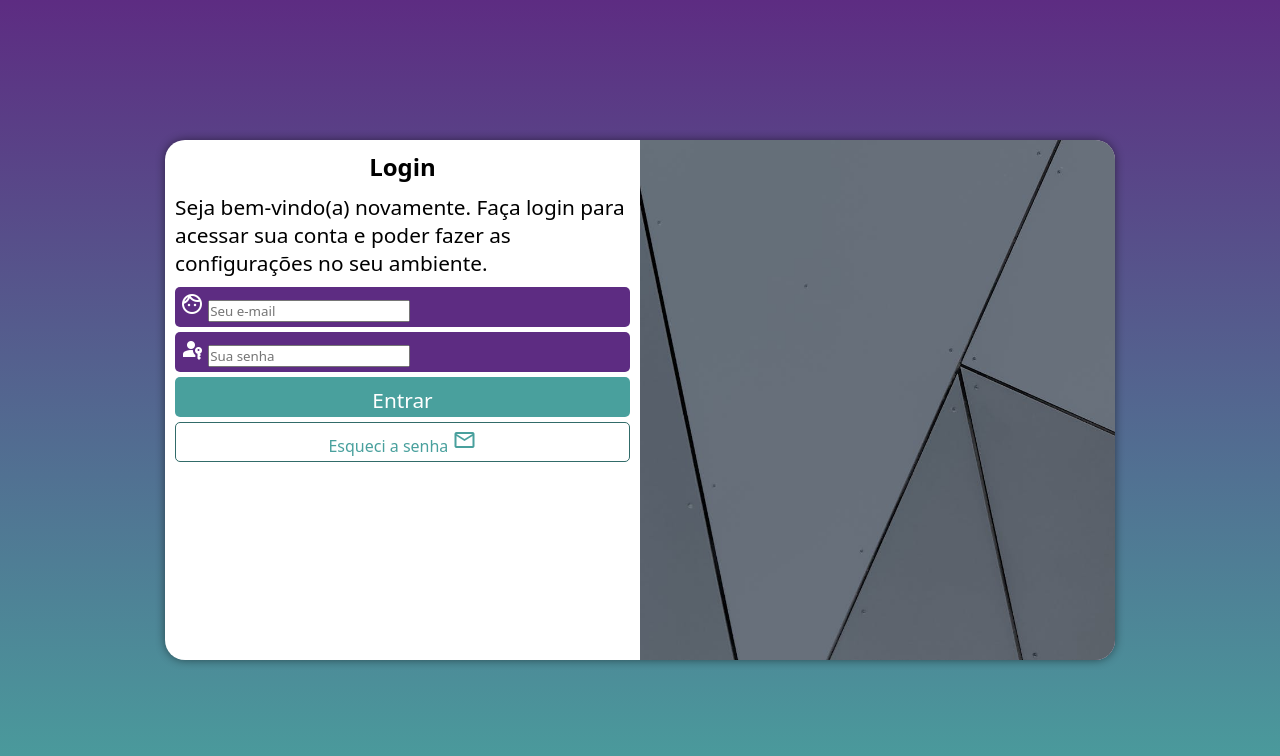
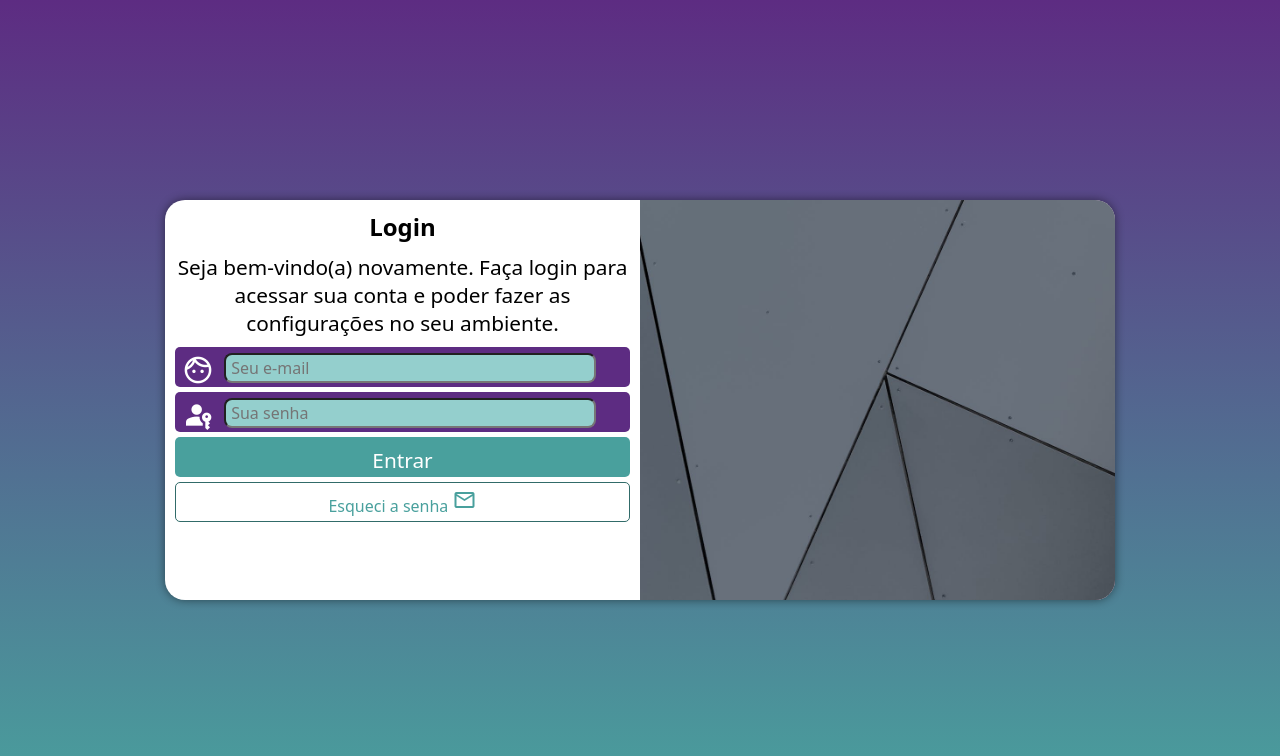
Before and after one commit to MaickoDiego/projeto-login, a plain HTML site: page index.html in a window 1280 px wide. Drawn offline with nearby package versions, Linux system fonts and the light colour scheme.

Commit message:
finalizando projeto-login

```diff
--- a/estilos/media-query.css
+++ b/estilos/media-query.css
@@ -10,14 +10,14 @@ Desktop: 992 até 1200px
 */
 
 @media screen and (min-width:768px) and (max-width:992px) {
-
+    /* configurações para tablet*/
     body {
         background-image: linear-gradient(to top, #49a09d, #5d2c82);
     }
 
     section#login {
         width: 90vw;
-
+        height: 350px;
     }
 
     section#login > div#imagem {
@@ -37,12 +37,13 @@ Desktop: 992 até 1200px
 }
 
 @media screen and (min-width:992px) {
-
+    /* configurações para desktop*/
     body {
         background-image: linear-gradient(to top, #49a09d, #5d2c82);
     }
     section#login {
         width: 950px;
+        height: 400px;
     }
 
     section#login > div#imagem {
--- a/estilos/style.css
+++ b/estilos/style.css
@@ -30,17 +30,18 @@ section#login {
     position: absolute;
     top: 50%;
     left: 50%;
-    transform: translate(-50%, -50%);
+
     overflow: hidden;
 
     background-color: white;
     width: 275px;
-    height: 520px;
+    height: 540px;
     border-radius: 20px;
     box-shadow: 0px 0px 10px rgba(0, 0, 0, 0.479);
 
     transition: width 0.4s, height 0.4s;
     transition-timing-function: ease;
+    transform: translate(-50%, -50%);
 }
 
 section#login > div#imagem {
@@ -63,7 +64,8 @@ div#formulario > h1 {
 }
 
 div#formulario > p {
-    font-size: 0.8em;
+    text-align: center;
+    font-size: 1em;
     margin-bottom: 10px;
 }
 
@@ -83,6 +85,36 @@ form > div.campo {
 
 div.campo > label {
     display: none;
+}
+
+div.campo > span {
+
+    font-size: 2em;
+    color: white;
+    width: 40px;
+    padding: 2px;
+}
+
+div.campo > input {
+    background-color: #94cfcd;
+    font-size: 1em;
+
+    height: 100%;
+    width: calc(100% - 73px);
+
+
+
+
+    border-radius: 8px;
+    padding: 5px;
+
+    transform: translateY(-12px);
+}
+
+div.campo > input:focus {
+    outline: none;
+    background-color: #d6e9e8;
+    border: 1px solid #191d1d;
 }
 
 form > input[type=submit] {
```
